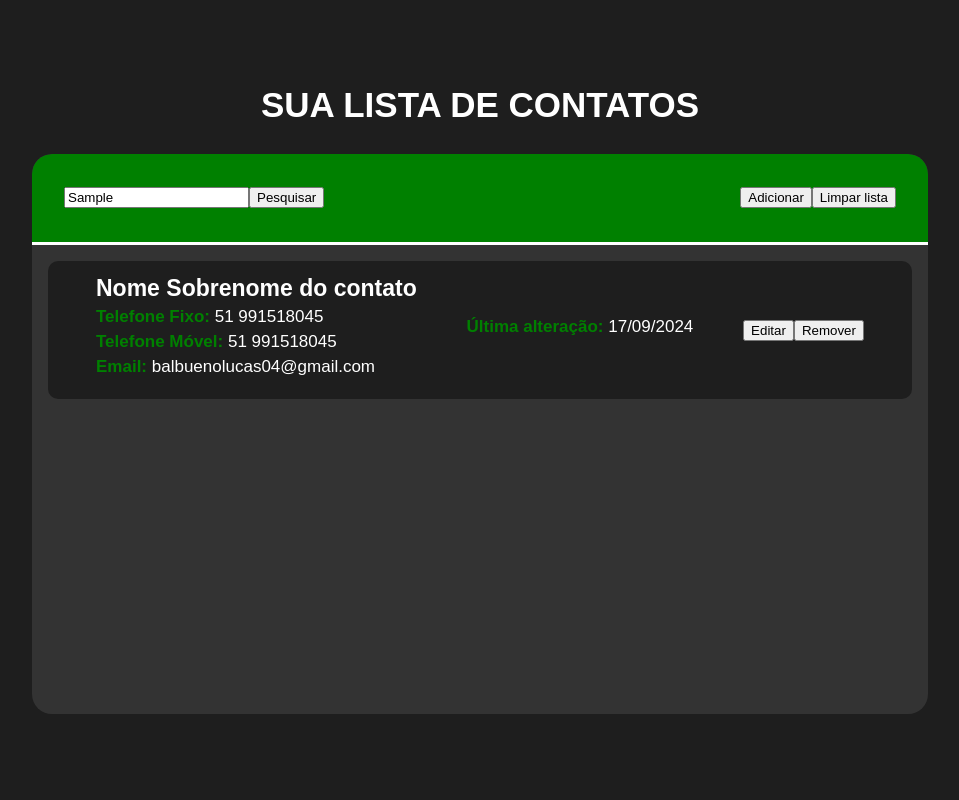
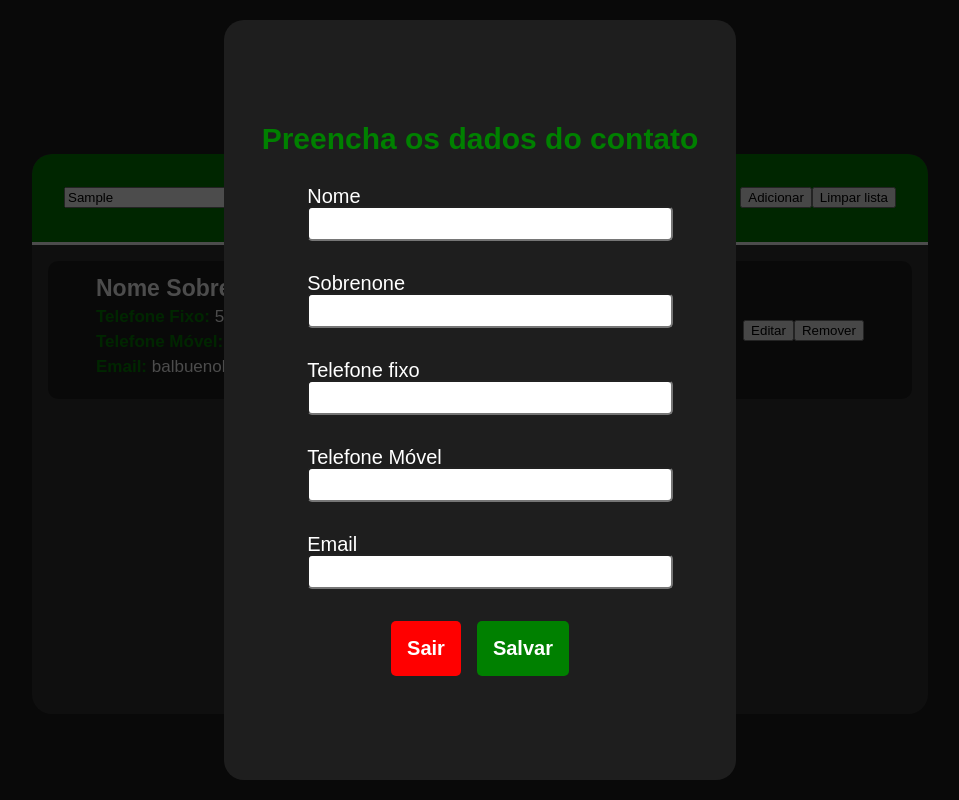
Before and after one commit to LucasBalbueno/ListContact, a React (Vite) app: page / in a window 1280 px wide. Both pictures are taken after typing "Sample" into the empty fields and a click on the button "Adicionar". Shown: the whole page, without its empty margins (160-1119 px from the left). Built offline with nearby package versions, Linux system fonts and the light colour scheme.

Commit message:
Configurando e estilizando modal

```diff
--- a/src/components/HeaderControls/index.tsx
+++ b/src/components/HeaderControls/index.tsx
@@ -1,6 +1,17 @@
+import { useContext } from "react";
+import { ModalContext } from '../../context/ModalContext';
+
 import { Container } from "./style";
 
 export const HeaderControls = () => {
+    const { isModalOpen, openModal } = useContext(ModalContext);
+
+    console.log(isModalOpen)
+
+    const handleOpenModal = () => {
+        openModal();
+    }
+
     return (
         <>
             <Container>
@@ -10,7 +21,7 @@ export const HeaderControls = () => {
                 </div>
 
                 <div>
-                    <button>Adicionar</button>
+                    <button onClick={handleOpenModal}>Adicionar</button>
                     <button>Limpar lista</button>
                 </div>
             </Container>
--- a/src/components/pages/ListContact/index.tsx
+++ b/src/components/pages/ListContact/index.tsx
@@ -1,11 +1,18 @@
 import { Background, Container } from './style'
+
+import { useContext } from 'react';
+import { ModalContext } from '../../../context/ModalContext';
 
 import { HeaderControls } from '../../HeaderControls';
 import { Contacts } from '../../Contacts';
+import { Modal } from '../Modal';
 
 export const ListContact = () => {
-    return(
+    const { isModalOpen } = useContext(ModalContext);
+
+    return (
         <>
+            {isModalOpen && (<Modal />)}
             <Background>
                 <h1>Sua lista de contatos</h1>
                 <Container>
--- /dev/null
+++ b/src/components/pages/Modal/index.tsx
@@ -0,0 +1,52 @@
+import { Background, Container } from "./style"
+
+import { useContext } from "react";
+import { ModalContext } from "../../../context/ModalContext";
+
+export const Modal = () => {
+    const { isModalOpen, closeModal } = useContext(ModalContext);
+
+    console.log(isModalOpen)
+
+    const handleCloseModal = () => {
+        closeModal();
+        console.log(isModalOpen)
+    }
+
+    return (
+        <Background>
+            <Container>
+                    <h3>Preencha os dados do contato</h3>
+                {/* <div>
+                </div> */}
+                <form>
+                    <div>
+                        <label>Nome</label>
+                        <input type="text" />
+                    </div>
+                    <div>
+                        <label>Sobrenone</label>
+                        <input type="text" />
+                    </div>
+                    <div>
+                        <label>Telefone fixo</label>
+                        <input type="number" />
+                    </div>
+                    <div>
+                        <label>Telefone Móvel</label>
+                        <input type="number" />
+                    </div>
+                    <div>
+                        <label>Email</label>
+                        <input type="email" />
+                    </div>
+
+                    <div className="buttonsForms">
+                        <button className="buttonClose" onClick={handleCloseModal}>Sair</button>
+                        <button className="buttonSave">Salvar</button>
+                    </div>
+                </form>
+            </Container>
+        </Background>
+    )
+}
--- /dev/null
+++ b/src/components/pages/Modal/style.ts
@@ -0,0 +1,83 @@
+import styled from 'styled-components';
+
+export const Background = styled.div`
+    position: absolute;
+    z-index: 2;
+
+    width: 100%;
+    height: 100vh;
+    background-color: rgba(0, 0, 0, 0.7);
+
+    display: flex;
+    justify-content: center;
+    align-items: center;
+`;
+
+export const Container = styled.main`
+    width: 40%;
+    height: 95vh;
+    background-color: rgb(30, 30, 30);
+    border-radius: 20px;
+
+    display: flex;
+    flex-direction: column;
+    justify-content: center;
+    align-items: center;
+
+    h3 {
+        font-size: 30px;
+        font-weight: bold;
+        color: green;
+    }
+
+    form {
+        width: 80%;
+
+        div {
+            display: flex;
+            flex-direction: column;
+            margin: 2rem;
+        }
+
+        label {
+            font-size: 20px;
+        }
+
+        input {
+            width: 100%;
+            padding: .5rem;
+            border-radius: 5px;
+
+            &:focus {
+                border: 5px solid green;
+                box-shadow: 0 5px 5px rgba(0, 0, 0, 0.8);
+                outline: none;
+            }
+        }
+
+        .buttonsForms {
+            flex-direction: row;
+            justify-content: center;
+            margin: 0;
+        }
+
+        button {
+            border: none;
+            padding: 1rem;
+            font-size: 20px;
+            font-weight: bold;
+            border-radius: 5px;
+            color: white;
+            cursor: pointer;
+        }
+
+        .buttonClose {
+            margin-right: 1rem;
+            background-color: red;
+        }
+
+        .buttonSave {
+            background-color: green;
+        }
+    }
+`;
--- /dev/null
+++ b/src/context/ModalContext.tsx
@@ -0,0 +1,37 @@
+import React, { createContext, useState, ReactNode } from "react";
+
+interface ModalContextProps {
+    isModalOpen: boolean;
+    openModal: () => void;
+    closeModal: () => void;
+}
+
+const defaultValues = {
+    isModalOpen: false,
+    openModal: () => {},
+    closeModal: () => {}
+}
+
+export const ModalContext = createContext<ModalContextProps>(defaultValues);
+
+interface ModalProviderProps {
+  children: ReactNode;
+}
+
+export const ModalProvider: React.FC<ModalProviderProps> = ({ children }) => {
+    const [isModalOpen, setIsModalOpen] = useState(false);
+
+    const openModal = () => {
+        setIsModalOpen(true);
+    }
+
+    const closeModal = () => {
+        setIsModalOpen(false);
+    }
+
+    return (
+        <ModalContext.Provider value={{ isModalOpen, openModal, closeModal }}>
+          {children}
+        </ModalContext.Provider>
+    );
+}
--- a/src/main.tsx
+++ b/src/main.tsx
@@ -3,10 +3,13 @@ import { createRoot } from 'react-dom/client'
 import App from './App.tsx'
 
 import { GlobalStyle } from './assets/styles/Global.ts'
+import { ModalProvider } from './context/ModalContext.tsx'
 
 createRoot(document.getElementById('root')!).render(
   <StrictMode>
-    <GlobalStyle />
-    <App />
+    <ModalProvider>
+      <GlobalStyle />
+      <App />
+    </ModalProvider>
   </StrictMode>,
 )
```
